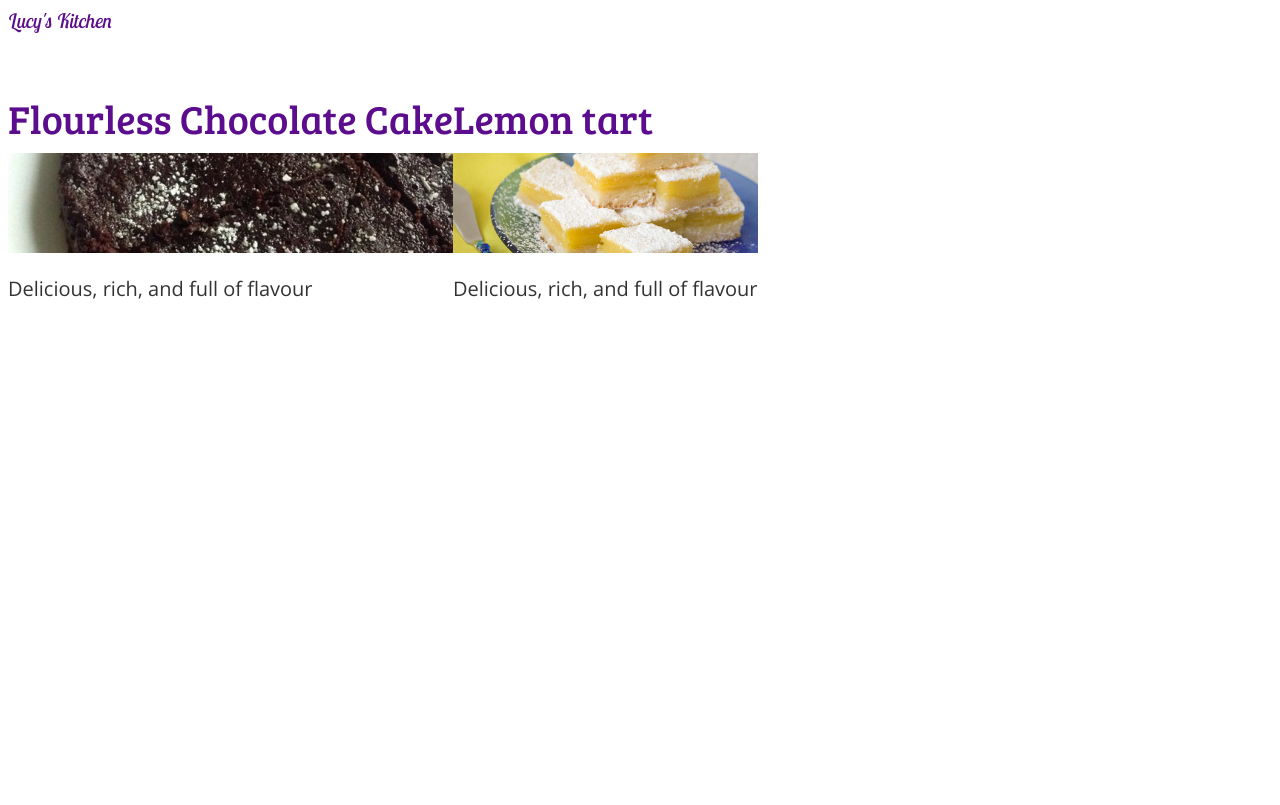
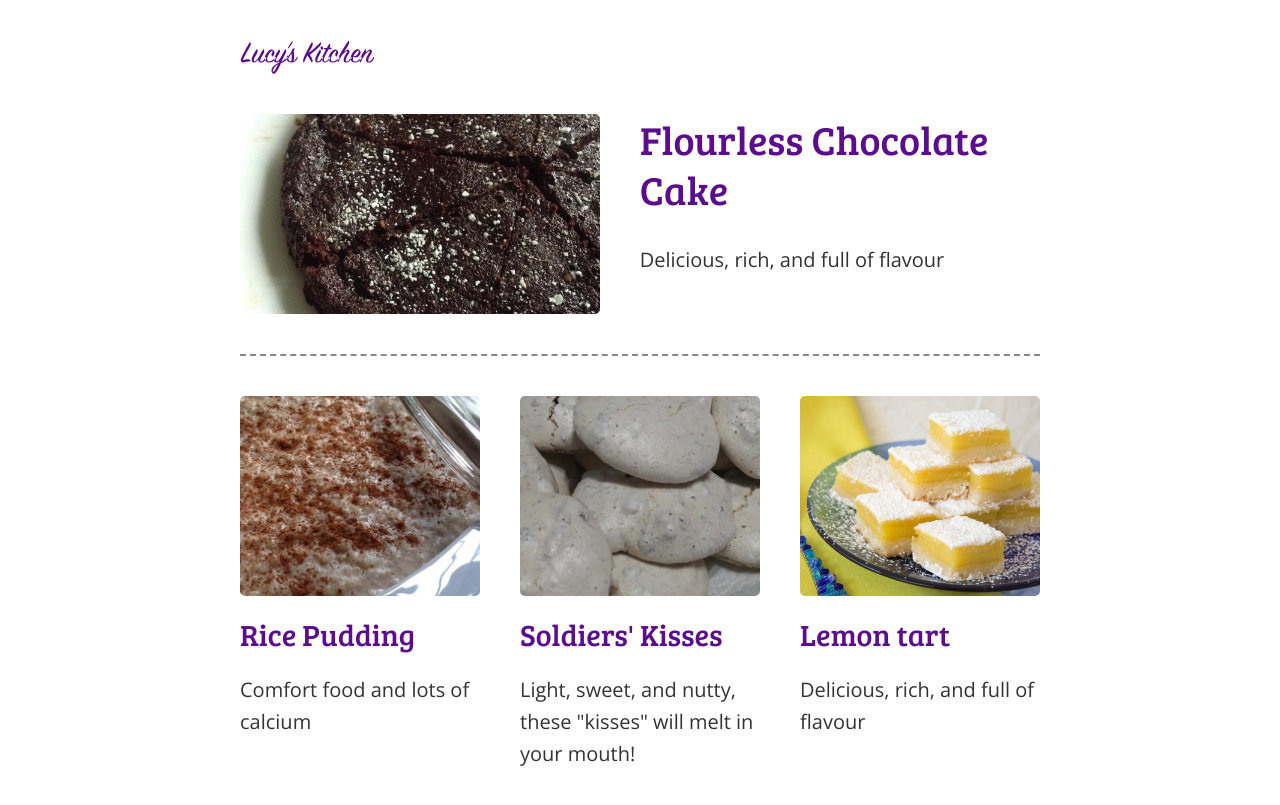
Before and after one commit to lbain/recipes, a Jekyll site: the page built from index.html, in a window 1280 px wide. Shown: the top 805 px of the page. Built offline with Jekyll 4.4.1, drawn with Linux system fonts in a browser that asks for light colours.

Commit message:
home page

```diff
--- a/_includes/home_page_recipe.html
+++ b/_includes/home_page_recipe.html
@@ -1,11 +1,13 @@
 <div class="recipe">
   <a href="{{ recipe.url | prepend: site.baseurl }}">
-    <h2>
-      {{ recipe.title | escape }}
-    </h2>
+    <div class="image" style="background-image: url('{{ recipe.dir }}{{ recipe.image }}')"></div>
+
+    <div class="info">
+      <h3 class="title">
+        {{ recipe.title | escape }}
+      </h3>
+
+      <p>{{ recipe.description }}</p>
+    </div>
   </a>
-
-  <div class="image" style="background-image: url('{{ recipe.dir }}{{ recipe.image }}')"></div>
-
-  <p>{{ recipe.description }}</p>
 </div>
--- a/_layouts/default.html
+++ b/_layouts/default.html
@@ -11,7 +11,7 @@
   <body>
     <header class="site-header" role="banner">
         <a href="{{site.url}}">
-          <h1 class="site-title">{{site.title}}</h1>
+          <img src="/title.svg"/>
         </a>
     </header>
 
--- a/_sass/_base.sass
+++ b/_sass/_base.sass
@@ -1,17 +1,23 @@
+body
+  -webkit-font-smoothing:  antialiased
+  background: $white
+  color: $dark-gray
+  font-family: $content-font
+  font-size: 20px
+  margin: 0 auto
+  max-width: 800px
+  @include respond(medium)
+    margin: 20px
+  @include respond(small)
+    margin: 0
 
-
-body
-  background: $white
-  font-family: $content-font
-  color: $dark-gray
-  font-size: 20px
-  -webkit-font-smoothing:  antialiased
+header
+  margin-bottom: 2 * $base-spacing
+  margin-top: 2 * $base-spacing
 
 a
   color: $accent
   text-decoration: none
-  &:hover
-    text-decoration: underline
 
 b, strong, bold
   font-weight: $bold
@@ -19,6 +25,7 @@ b, strong, bold
 p
   margin-bottom: 0.8em
   line-height: 1.6em
+  color: $dark-gray
 
 h1, h2, h3, h4
   font-family: $title-font
@@ -70,11 +77,3 @@ blockquote
     page-break-before: always
   a
     text-decoration: underline
-
-#main
-  margin: 0 auto
-  max-width: 800px
-  @include respond(medium)
-    margin: 20px
-  @include respond(small)
-    margin: 0
--- a/_sass/home.sass
+++ b/_sass/home.sass
@@ -1,19 +1,45 @@
 .site-header
   color: $accent
 
-  a:hover
-    text-decoration: none
-
   h1
-    font-size: 1em
+    font-size: 2em
     margin: 0px
     font-family: $accent-font
 
 .home
   display: flex
+  flex-wrap: wrap
+  justify-content: space-between
 
   .recipe
+    width: 12 * $base-spacing
+
     .image
-      height: 100px
+      height: 200px
       background-size: cover
-      background-position: 50% 50%;
+      background-position: 50% 50%
+      border-radius: 5px
+      margin-bottom: $base-spacing
+
+    .title
+      margin-top: 0
+      margin-bottom: $base-spacing
+
+    &:first-child
+      border-bottom: 2px dashed $light-gray
+      margin-bottom: 2 * $base-spacing
+      padding-bottom: 2 * $base-spacing
+      width: 100%
+
+      a
+        display: flex
+
+        .title
+          font-size: 2em
+          margin-bottom: 1.5 * $base-spacing
+
+        .image
+          width: 20 * $base-spacing
+          height: 10 * $base-spacing
+          margin-right: 2 * $base-spacing
+          margin-bottom: 0
--- a/css/main.sass
+++ b/css/main.sass
@@ -6,6 +6,8 @@ $small-size: 415px
 $medium-size: 900px
 $medium-large-size: 1150px
 $large-size: 1200px
+
+$base-spacing: 20px
 
 $white: #fff
 $light-gray: #888
--- /dev/null
+++ b/recipes/rice-pudding/index.md
@@ -0,0 +1,24 @@
+---
+title: Rice Pudding
+image: pic.jpg
+description: Comfort food and lots of calcium
+---
+
+## Ingredients
+* 3/4 cup uncooked white rice
+* 2 cups milk, divided
+* 1/3 cup white sugar
+* 1/4 teaspoon salt
+* 1 egg, beaten
+* 2/3 cup golden raisins
+* 1 tablespoon butter
+* 1/2 teaspoon vanilla extract
+* Add all ingredients to list
+
+## Method
+1. Bring 1 1/2  cups water to a boil in a saucepan; stir rice into boiling water. Reduce heat to low, cover, and simmer for 20 minutes.
+2. In a clean saucepan, combine 1 1/2 cups cooked rice, 1 1/2 cups milk, sugar and salt. Cook over medium heat until thick and creamy, 15 to 20 minutes. Stir in remaining 1/2 cup milk, beaten egg, and raisins; cook 2 minutes more, stirring constantly. Remove from heat and stir in butter and vanilla.
+3.
+
+
+Originally from [AllRecipes](http://allrecipes.com/recipe/24059/creamy-rice-pudding/)
--- /dev/null
+++ b/recipes/soldiers-kisses/index.md
@@ -0,0 +1,20 @@
+---
+title: Soldiers' Kisses
+image: pic.jpg
+description: Light, sweet, and nutty, these "kisses" will melt in your mouth!
+---
+
+## Ingredients
+* 2 egg whites
+* 1 cup brown sugar
+* 2 cups finely chopped walnuts
+* Add all ingredients to list
+
+## Method
+1. Preheat oven to 250 degrees F (120 degrees C). Line a baking sheet with parchment paper.
+2. Beat the egg whites with an electric mixer until light and frothy; beat in sugar, about 1 tablespoon at a time, until incorporated. Continue beating until the mixture is thick and shiny, 1 to 2 more minutes. Lightly fold in the walnuts. Drop by heaping teaspoonful onto the prepared baking sheet.
+3. Bake until dry to the touch, about 40 minutes. Cool thoroughly.
+4.
+
+
+Originally from [AllRecipes](http://allrecipes.com/recipe/216331/soldiers-kisses/)
```
Also changed, not shown: recipes/rice-pudding/pic.jpg (added), recipes/soldiers-kisses/pic.jpg (added), title.svg (added).
